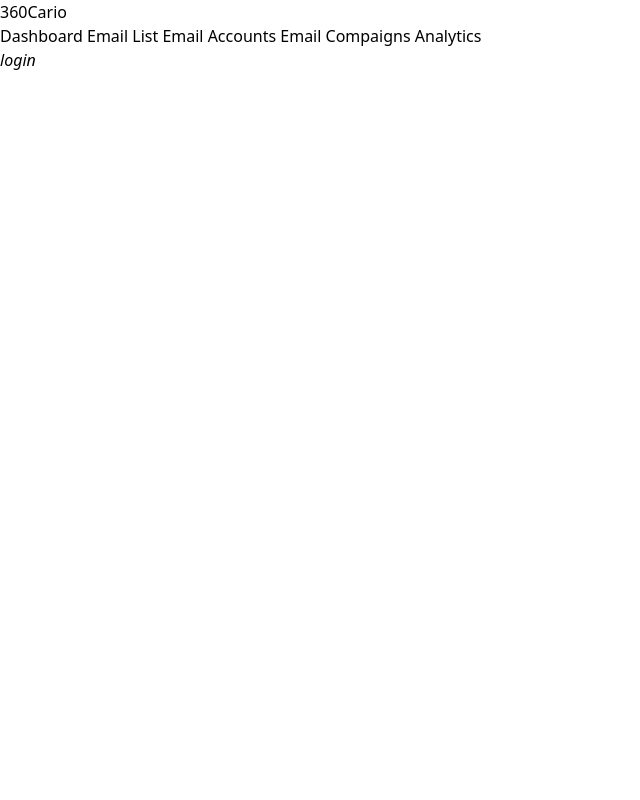
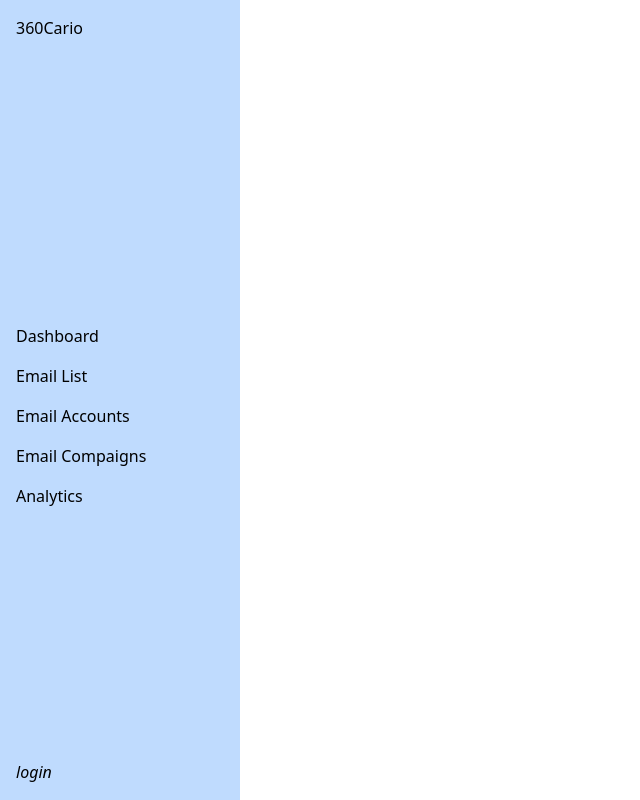
Before and after one commit to techieshruti/Globopersona-project-Frontend-UI-Redesign, a React (Vite) app: page / in a window 1280 px wide. Shown: the whole page, without its empty margins (0-640 px from the left). Built offline with nearby package versions, Linux system fonts and the light colour scheme.

Commit message:
Added Sidebar content

```diff
--- a/src/components/Layout/Sidebar.jsx
+++ b/src/components/Layout/Sidebar.jsx
@@ -2,12 +2,12 @@ import React from 'react'
 
 const Sidebar = () => {
   return (
-    <div>
+    <div className='bg-blue-200 h-screen flex flex-col justify-between p-4 w-60'>
       {/* logo */}
       <div className="logo">360Cario</div>
 
       {/* navbar list */}
-      <div className="nav-list">
+      <div className="nav-list flex flex-col gap-4 mt-8">
         <a href="#dashboard" className="nav-item">
           <i className="icon-dashboard"></i> Dashboard
         </a>
@@ -25,7 +25,6 @@ const Sidebar = () => {
         </a>
       </div>
 
-
       {/* login icon */}
       <div className="login-icon">
         <i className="icon-login">login</i>
```
